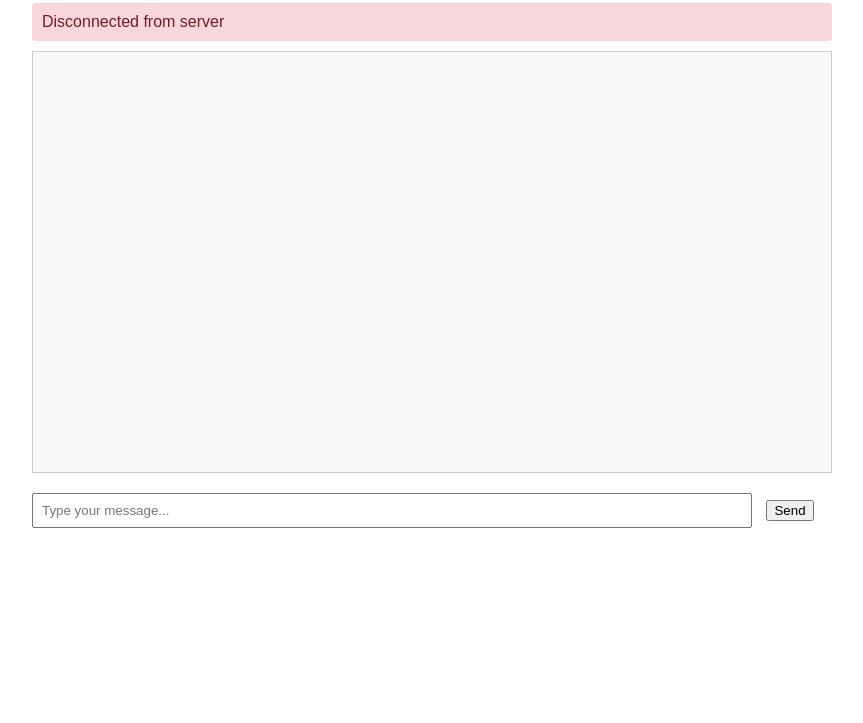
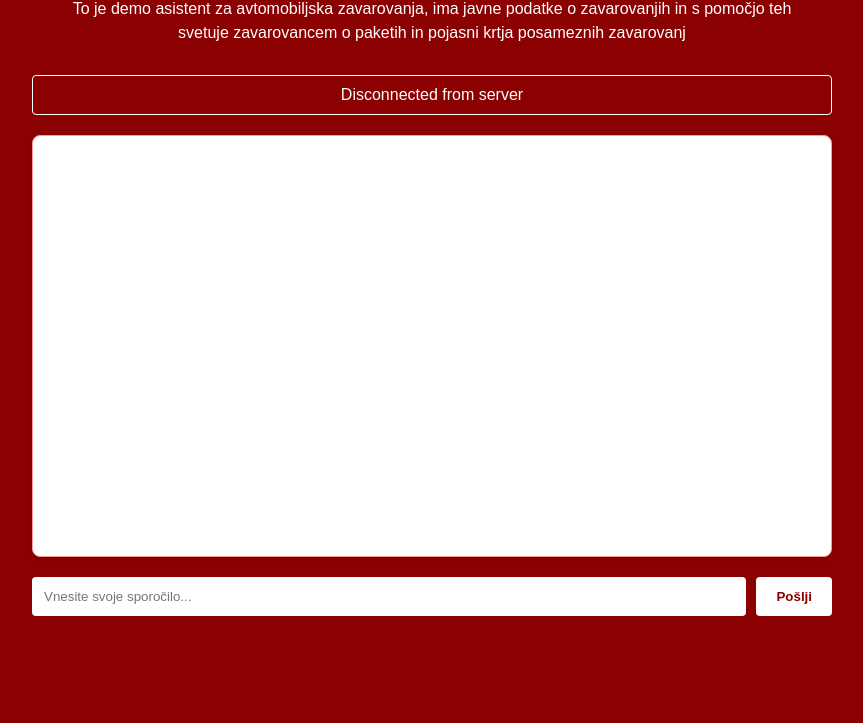
Before and after one commit to Vid116/RAgy, a website: page frontend/index.html in a window 1280 px wide. Shown: the part 77-800 px from the top of the page, without its empty margins (208-1071 px from the left). Drawn offline with Linux system fonts and the light colour scheme.

Commit message:
Add files via upload

```diff
--- a/frontend/index.html
+++ b/frontend/index.html
@@ -3,29 +3,67 @@
 <head>
     <meta charset="UTF-8">
     <meta name="viewport" content="width=device-width, initial-scale=1.0">
-    <title>WebSocket Chat</title>
+    <title>Asistent pri razikovanju avtomobiljskih zavarovanj</title>
     <style>
         body {
             font-family: Arial, sans-serif;
             max-width: 800px;
-            margin: 20px auto;
+            margin: 0 auto;
+            padding: 20px;
+            background-color: #8b0000;
+            color: white;
+        }
+        h1 {
+            color: white;
+            text-align: center;
+            margin-bottom: 10px;
+            font-size: 24px;
+        }
+        .description {
+            text-align: center;
+            color: white;
+            margin-bottom: 30px;
             padding: 0 20px;
+            line-height: 1.5;
         }
         #messageArea {
             height: 400px;
-            border: 1px solid #ccc;
+            border: 1px solid #ff9999;
             margin-bottom: 20px;
             padding: 10px;
             overflow-y: auto;
-            background: #f9f9f9;
+            background: white;
+            border-radius: 8px;
+            box-shadow: 0 2px 4px rgba(0,0,0,0.1);
+        }
+        .input-container {
+            display: flex;
+            gap: 10px;
+            align-items: center;
         }
         #messageInput {
-            width: calc(100% - 100px);
-            padding: 8px;
-            margin-right: 10px;
+            flex: 1;
+            padding: 12px;
+            border: none;
+            border-radius: 4px;
+            background: white;
+        }
+        button {
+            padding: 12px 20px;
+            background: white;
+            color: #8b0000;
+            border: none;
+            border-radius: 4px;
+            cursor: pointer;
+            font-weight: bold;
+            transition: background-color 0.3s;
+            white-space: nowrap;
+        }
+        button:hover {
+            background-color: #f8f8f8;
         }
         .error {
-            color: red;
+            color: #ff0000;
             font-weight: bold;
         }
         .system {
@@ -36,45 +74,54 @@
             margin: 5px 0;
             padding: 5px;
             border-radius: 4px;
+            color: black;
         }
         .user-message {
             background-color: #e3f2fd;
             margin-left: 20px;
             padding: 8px;
             border-radius: 8px;
+            color: black;
         }
         .agent-message {
             background-color: #f5f5f5;
             margin-right: 20px;
             padding: 8px;
             border-radius: 8px;
+            color: black;
         }
         .sender-label {
             font-weight: bold;
             margin-bottom: 4px;
+            color: black;
         }
         #connectionStatus {
-            margin-bottom: 10px;
+            margin-bottom: 20px;
             padding: 10px;
             border-radius: 4px;
+            text-align: center;
         }
         .connected {
-            background-color: #d4edda;
-            color: #155724;
+            background-color: #006400;
+            color: white;
         }
         .disconnected {
-            background-color: #f8d7da;
-            color: #721c24;
+            background-color: #8b0000;
+            color: white;
+            border: 1px solid white;
         }
     </style>
 </head>
 <body>
-    <h1>WebSocket Chat</h1>
+    <h1>Asistent pri razikovanju avtomobiljskih zavarovanj</h1>
+    <div class="description">
+        To je demo asistent za avtomobiljska zavarovanja, ima javne podatke o zavarovanjih in s pomočjo teh svetuje zavarovancem o paketih in pojasni krtja posameznih zavarovanj
+    </div>
     <div id="connectionStatus"></div>
     <div id="messageArea"></div>
-    <div>
-        <input type="text" id="messageInput" placeholder="Type your message..." />
-        <button onclick="sendMessage()">Send</button>
+    <div class="input-container">
+        <input type="text" id="messageInput" placeholder="Vnesite svoje sporočilo..." />
+        <button onclick="sendMessage()">Pošlji</button>
     </div>
 
     <script>
```
